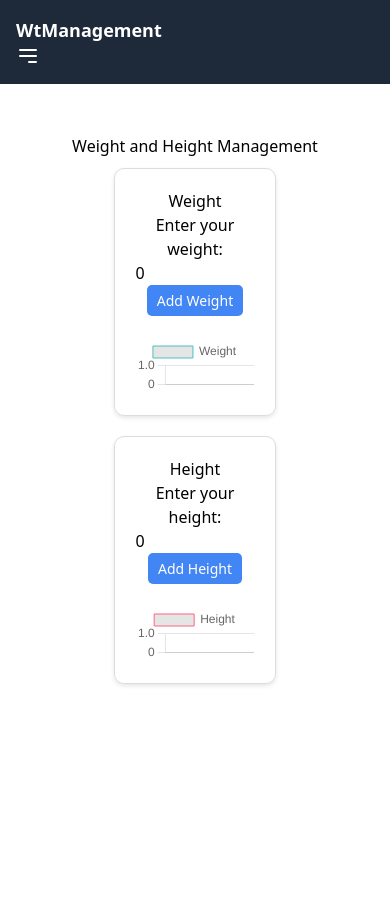
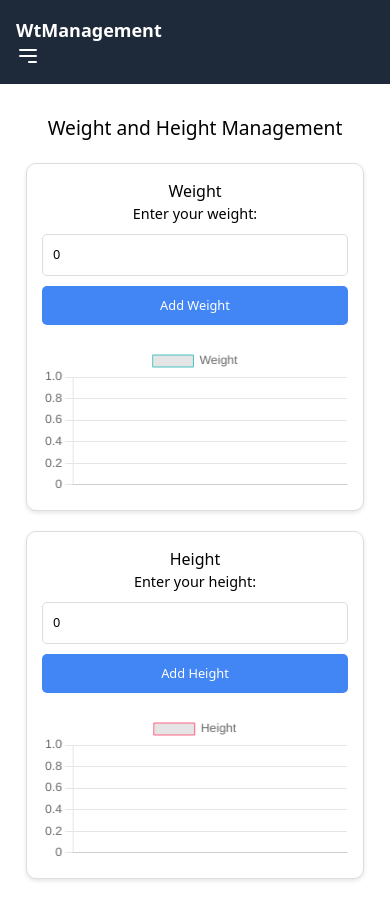
Before and after one commit to code-with-aneesh/wt-management, a SvelteKit app: page /dashboard in a window 390 px wide. Before the commit the page ends 844 px from the top, so only its background shows below. Built offline with nearby package versions, Linux system fonts and the light colour scheme; no server answers; the database is empty; sample sign-in values are in the browser's storage.

Commit message:
made dashboard mobile-friendly

```diff
--- a/src/routes/dashboard/+page.svelte
+++ b/src/routes/dashboard/+page.svelte
@@ -177,6 +177,7 @@
 
 <main class="container">
   <h1>Weight and Height Management</h1>
+  <div class="cards">
     <div class="card">
       <h2>Weight</h2>
       <form on:submit|preventDefault={addWeight}>
@@ -184,7 +185,9 @@
         <input type="number" id="weight" bind:value={weight} required />
         <button type="submit">Add Weight</button>
       </form>
+      <div class="chart-container">
         <canvas id="weightChart"></canvas>
+      </div>
     </div>
     <div class="card">
       <h2>Height</h2>
@@ -193,40 +196,135 @@
         <input type="number" id="height" bind:value={height} step="0.01" required />
         <button type="submit">Add Height</button>
       </form>
+      <div class="chart-container">
         <canvas id="heightChart"></canvas>
       </div>
+    </div>
+  </div>
 </main>
-
 <style>
+  /* Base styles */
   .container {
     text-align: center;
-    margin: 50px auto;
+    margin: 20px auto;
+    padding: 10px;
+    max-width: 1200px;
   }
+
+  h1 {
+    font-size: 2rem;
+    margin-bottom: 20px;
+  }
+
+  .cards {
+    display: flex;
+    flex-wrap: wrap;
+    gap: 20px;
+    justify-content: center;
+  }
+
   .card {
-    display: inline-block;
-    width: 45%;
-    margin: 10px;
+    flex: 1 1 100%;
+    max-width: 500px;
     padding: 20px;
     border: 1px solid #ddd;
     border-radius: 10px;
     box-shadow: 0 2px 4px rgba(0, 0, 0, 0.1);
+    background: #fff;
   }
+
   form {
     margin-bottom: 20px;
   }
+
+  label {
+    display: block;
+    margin-bottom: 10px;
+    font-size: 1rem;
+  }
+
   input {
-    margin-right: 10px;
+    width: 100%;
+    padding: 10px;
+    margin-bottom: 10px;
+    border: 1px solid #ddd;
+    border-radius: 5px;
+    font-size: 1rem;
   }
+
   button {
-    padding: 5px 10px;
+    width: 100%;
+    padding: 10px;
     background: #4285f4;
     color: white;
     border: none;
+    border-radius: 5px;
+    font-size: 1rem;
     cursor: pointer;
-    border-radius: 5px;
-    font-size: 14px;
   }
+
   button:hover {
     background: #357ae8;
   }
+
+  .chart-container {
+    width: 100%;
+    height: 300px; /* Fixed height for charts */
+    position: relative;
+  }
+
+  canvas {
+    width: 100% !important;
+    height: 100% !important;
+  }
+
+  /* Media queries for smaller screens */
+  @media (max-width: 768px) {
+    h1 {
+      font-size: 1.5rem;
+    }
+
+    .card {
+      flex: 1 1 100%;
+      max-width: 100%;
+    }
+
+    input {
+      font-size: 0.9rem;
+    }
+
+    button {
+      font-size: 0.9rem;
+    }
+
+    .chart-container {
+      height: 200px; /* Smaller height for charts on mobile */
+    }
+  }
+
+  @media (max-width: 480px) {
+    h1 {
+      font-size: 1.2rem;
+    }
+
+    .card {
+      padding: 15px;
+    }
+
+    label {
+      font-size: 0.9rem;
+    }
+
+    input {
+      font-size: 0.8rem;
+    }
+
+    button {
+      font-size: 0.8rem;
+    }
+
+    .chart-container {
+      height: 150px; /* Even smaller height for very small screens */
+    }
+  }
 </style>
```
Lines whose indentation alone changed are shown as unchanged.
